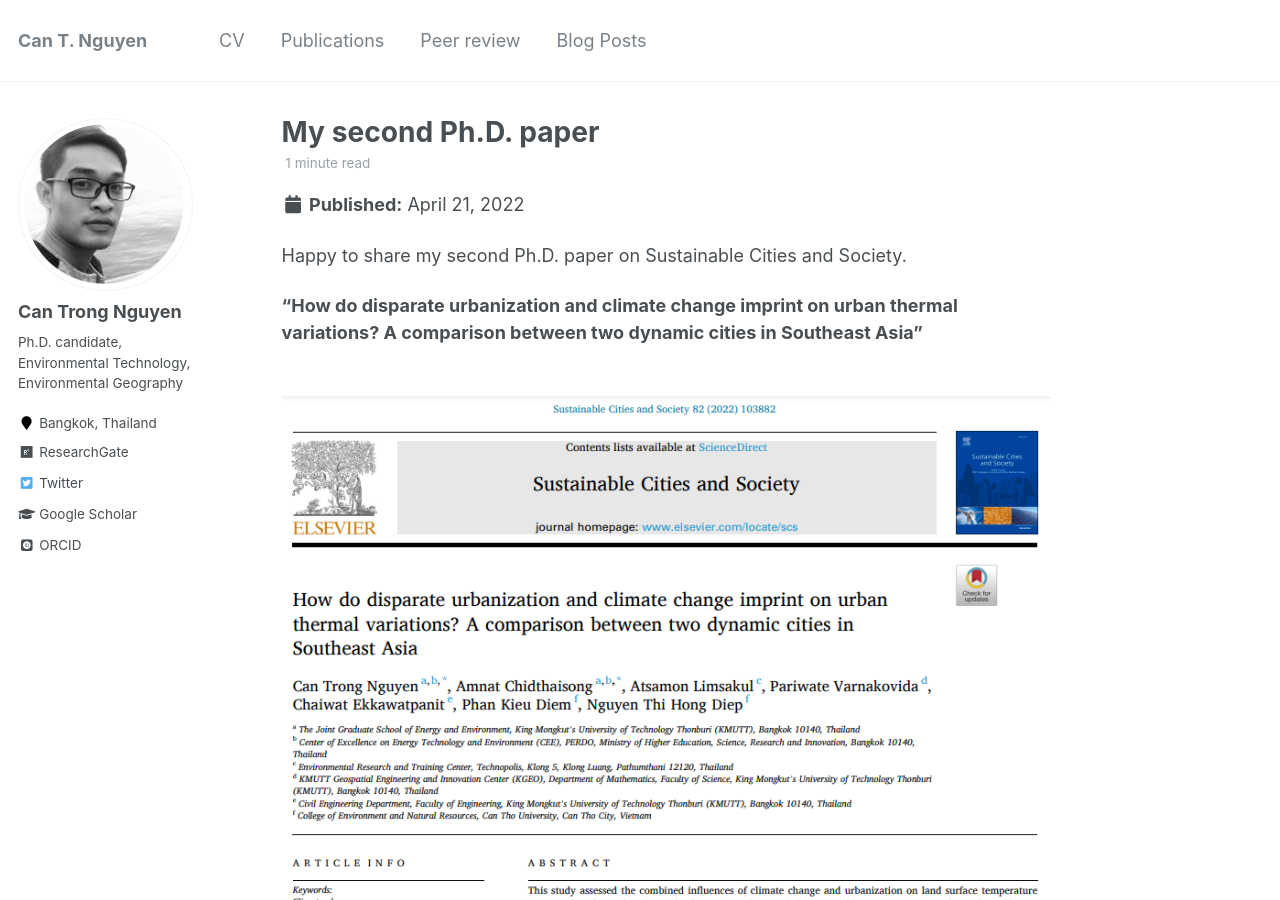
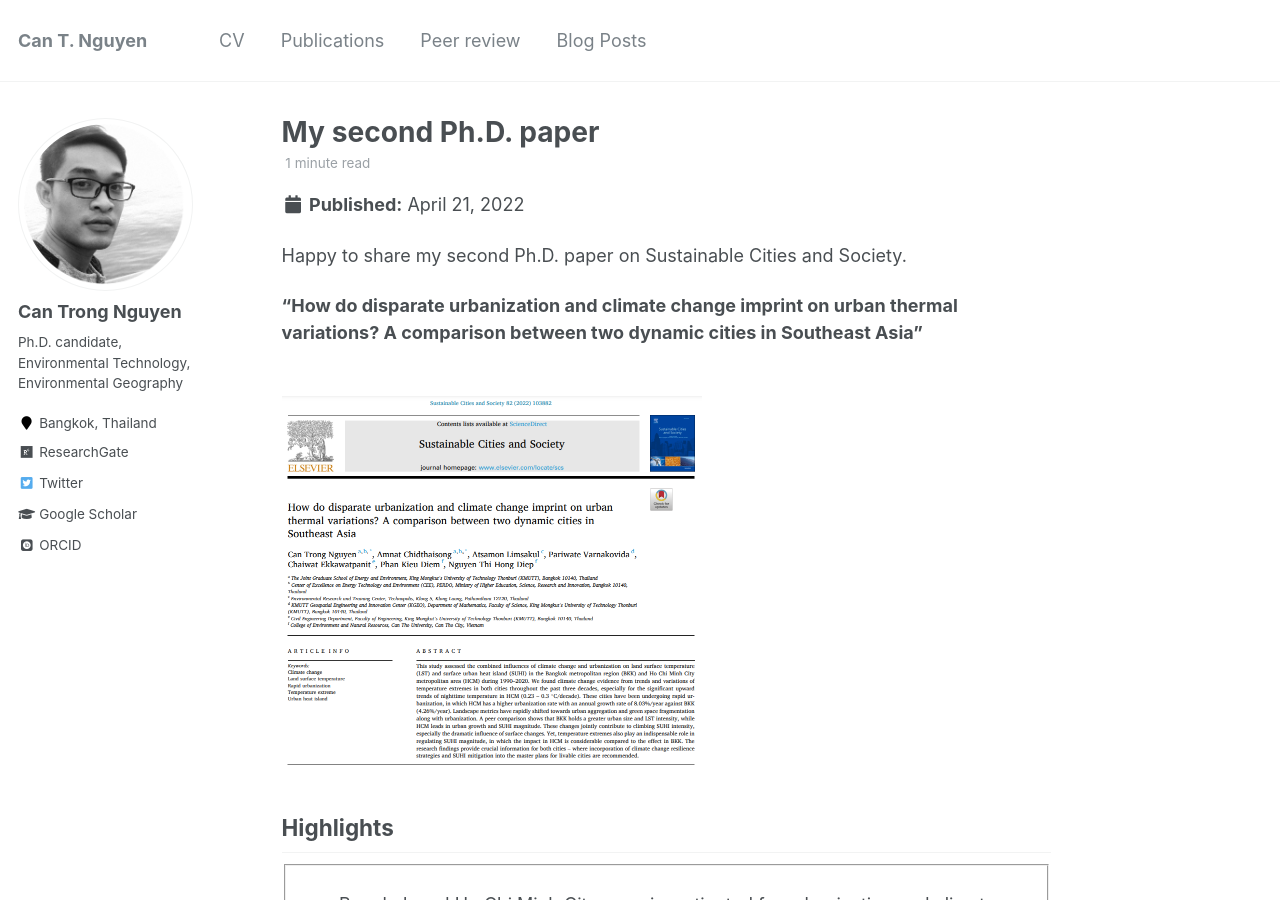
Before and after one commit to canng/oldsite, a Jekyll site: the page built from _posts/2022-04-21-2nd-phd-paper.md, in a window 1280 px wide and 900 px high. Built offline with Jekyll 4.4.1, drawn with Linux system fonts in a browser that asks for light colours; some web fonts are replaced.

Commit message:
update image size

```diff
--- a/_posts/2022-04-21-2nd-phd-paper.md
+++ b/_posts/2022-04-21-2nd-phd-paper.md
@@ -12,7 +12,7 @@ Happy to share my second Ph.D. paper on Sustainable Cities and Society.
 <b>"How do disparate urbanization and climate change imprint on urban thermal variations? A comparison between two dynamic cities in Southeast Asia"</b>
 
 <br>
-<img src="/images/2022/2022-04-21-2nd-paper.PNG" width="840" height="745"/>
+<img src="/images/2022/2022-04-21-2nd-paper.PNG" width="420" height="372"/>
 
 ## Highlights
 <fieldset>
```
Also changed, not shown: _posts/2022-02-25-1st-phd-paper.md (+1 -1 lines).
